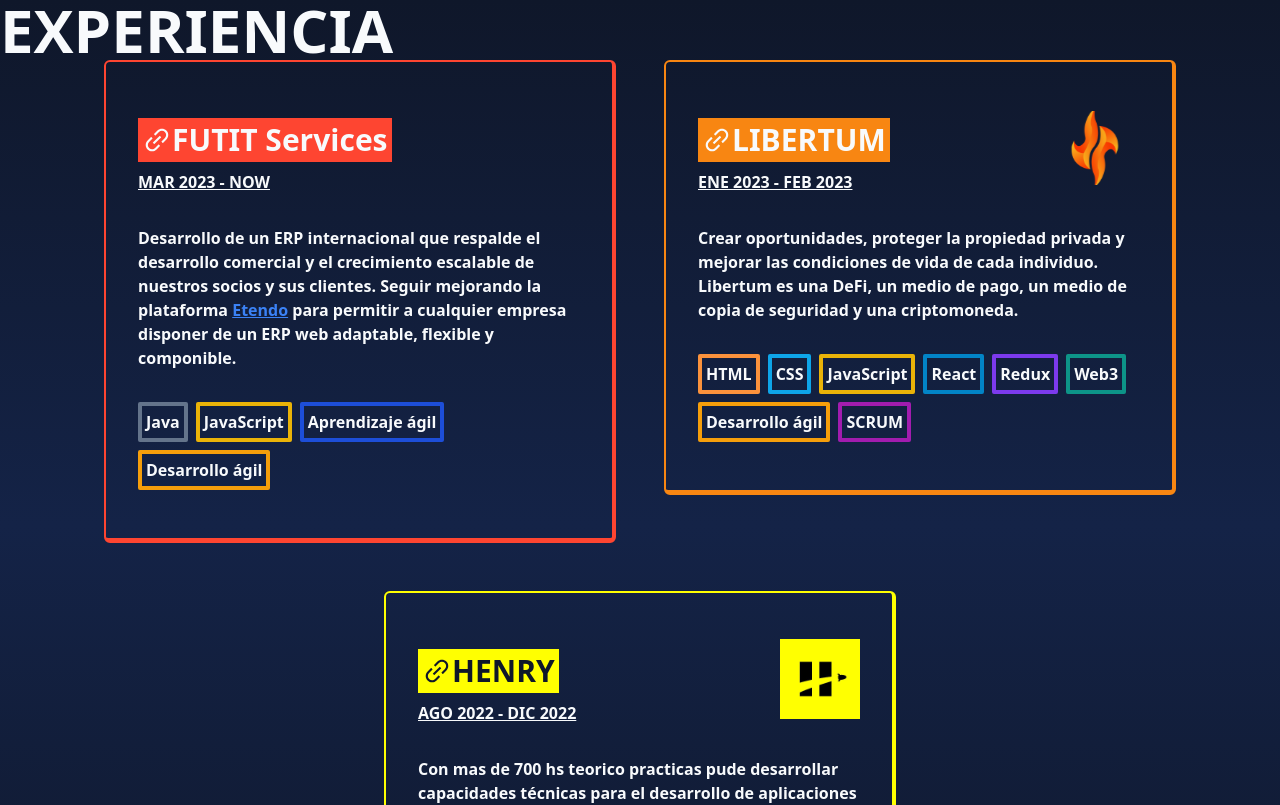
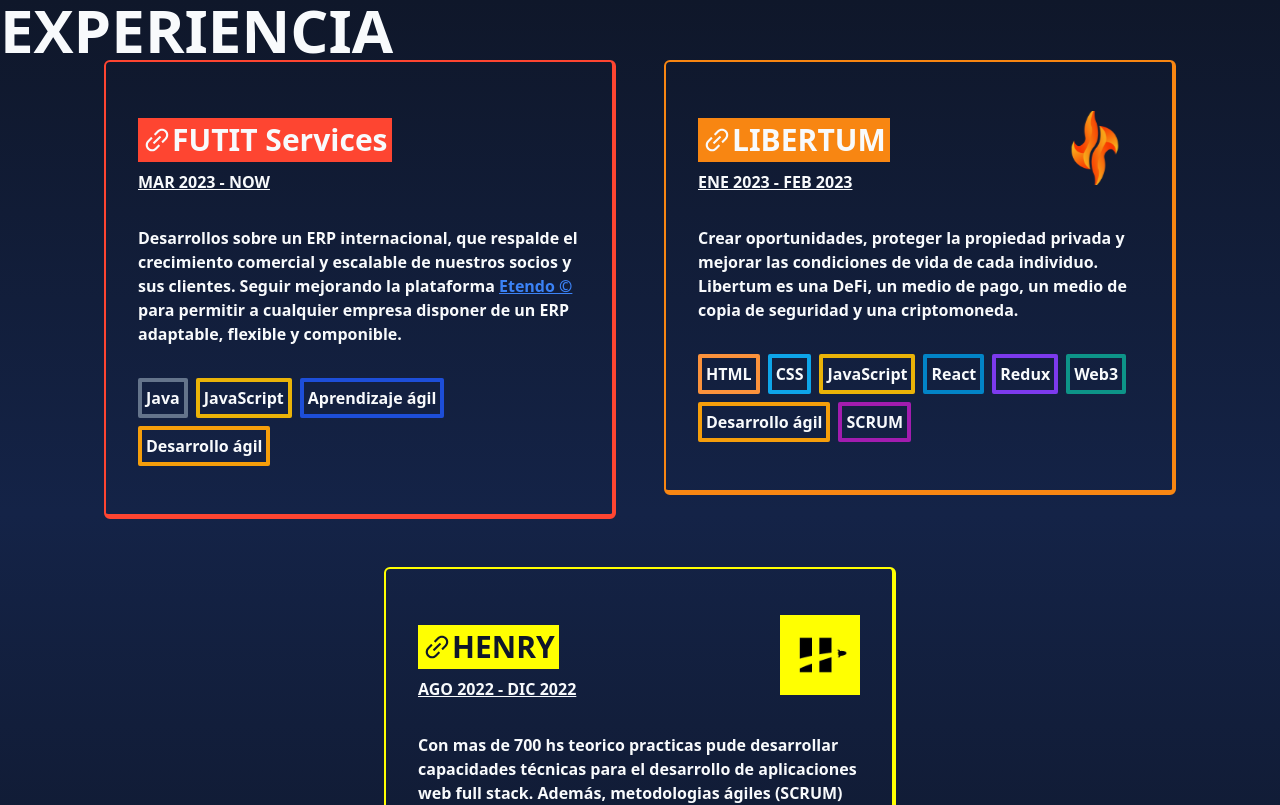
Before and after one commit to luqasmagra/portfolio, a Next.js app: page /components/Experience in a window 1280 px wide. Shown: the top 805 px of the page. Built offline with nearby package versions, Linux system fonts and the light colour scheme.

Commit message:
Fix Experience

```diff
--- a/src/pages/components/Experience.jsx
+++ b/src/pages/components/Experience.jsx
@@ -29,18 +29,18 @@
             </div>
           </div>
           <p className="text-left my-6 mb-8 font-semibold text-slate-50">
-            Desarrollo de un ERP internacional que respalde el desarrollo
-            comercial y el crecimiento escalable de nuestros socios y sus
-            clientes. Seguir mejorando la plataforma{" "}
+            Desarrollos sobre un ERP internacional, que respalde el crecimiento
+            comercial y escalable de nuestros socios y sus clientes. Seguir
+            mejorando la plataforma{" "}
             <a
               href="https://etendo.software/"
               target="_black"
               rel="noreferrer"
               className="text-blue-500 underline"
             >
-              Etendo
+              Etendo ©
             </a>{" "}
-            para permitir a cualquier empresa disponer de un ERP web adaptable,
+            para permitir a cualquier empresa disponer de un ERP adaptable,
             flexible y componible.
           </p>
           <div className="flex flex-wrap gap-2 mt-4 font-semibold">
```
